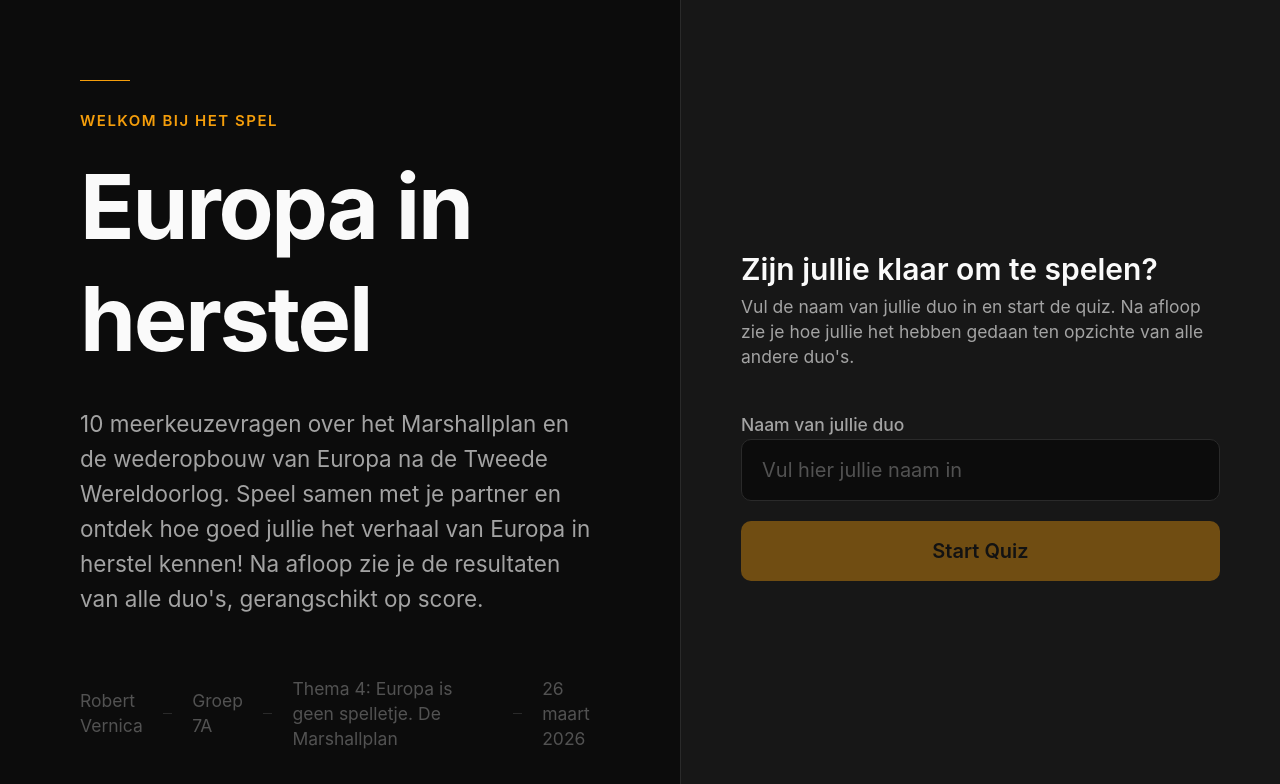
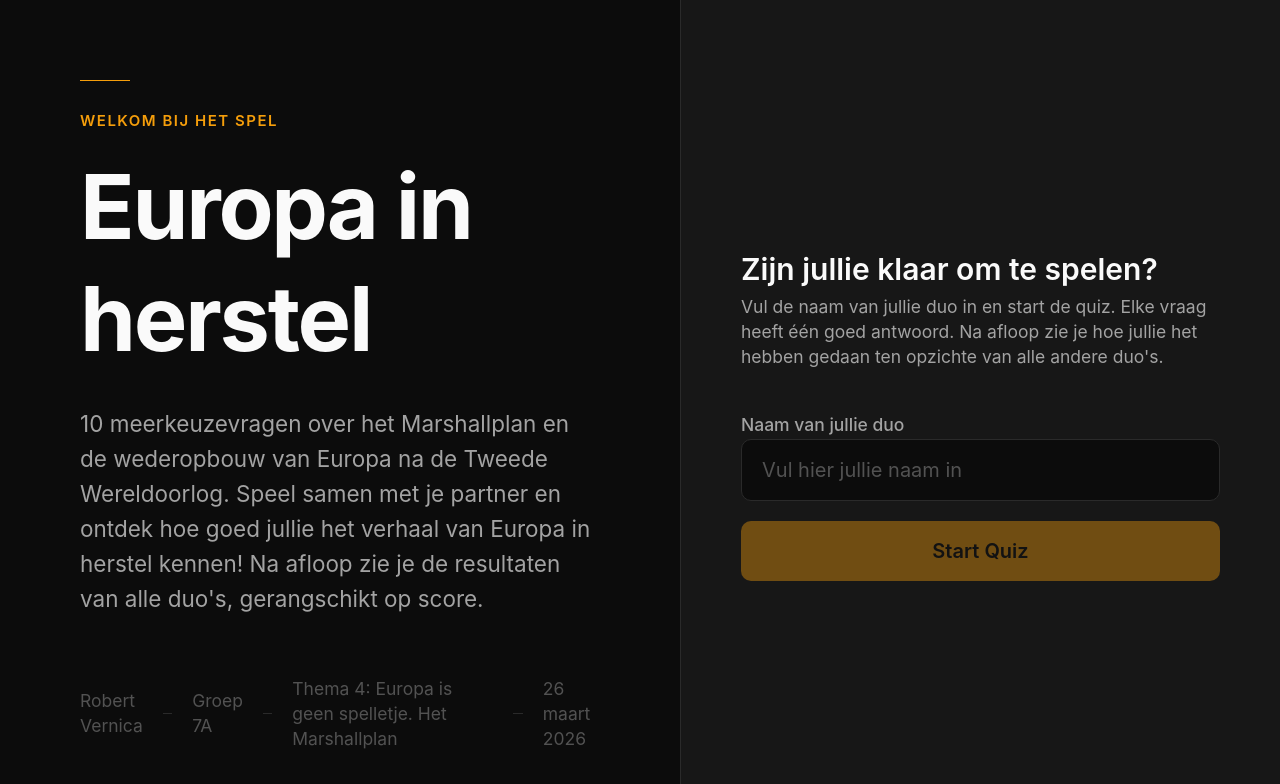
Before and after one commit to carmen-v/roberts-marshall-plan-quiz, a Next.js app: page / in a window 1280 px wide. Shown: the top 784 px of the page. Built offline with nearby package versions, Linux system fonts and the light colour scheme.

Commit message:
fix text

```diff
--- a/app/page.tsx
+++ b/app/page.tsx
@@ -63,7 +63,7 @@ export default function LandingPage() {
                         <span className="h-px w-4 bg-border" />
                         <span>Groep 7A</span>
                         <span className="h-px w-4 bg-border" />
-                        <span>Thema 4: Europa is geen spelletje. De Marshallplan</span>
+                        <span>Thema 4: Europa is geen spelletje. Het Marshallplan</span>
                         <span className="h-px w-4 bg-border" />
                         <span>26 maart 2026</span>
                     </div>
@@ -78,7 +78,7 @@ export default function LandingPage() {
                             Zijn jullie klaar om te spelen?
                         </h2>
                         <p className="mt-1 text-sm text-muted">
-                            Vul de naam van jullie duo in en start de quiz. Na afloop zie je hoe jullie het hebben gedaan ten opzichte van alle andere duo's.
+                            Vul de naam van jullie duo in en start de quiz. Elke vraag heeft één goed antwoord. Na afloop zie je hoe jullie het hebben gedaan ten opzichte van alle andere duo's.
                         </p>
                     </div>
 
```
